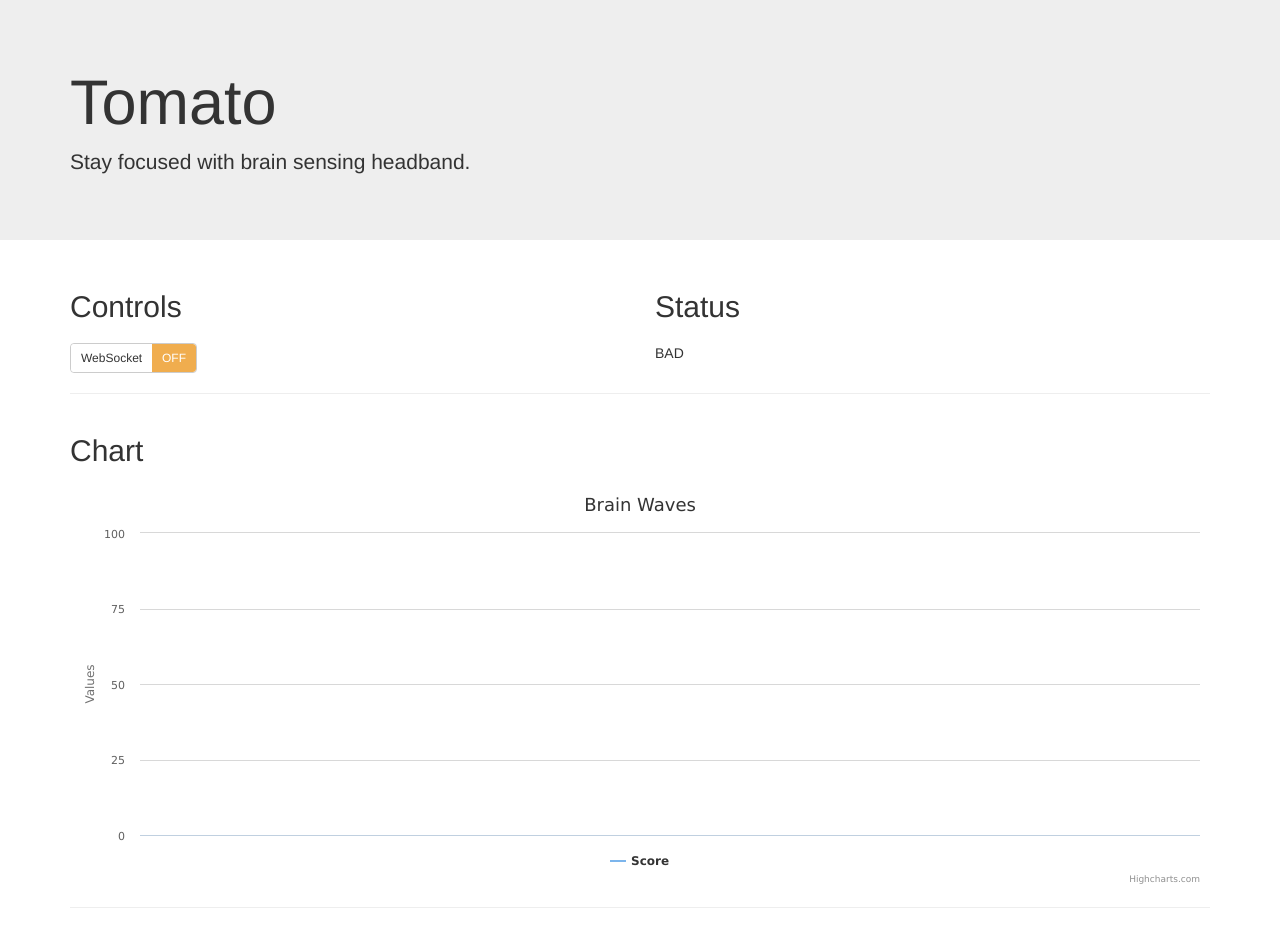
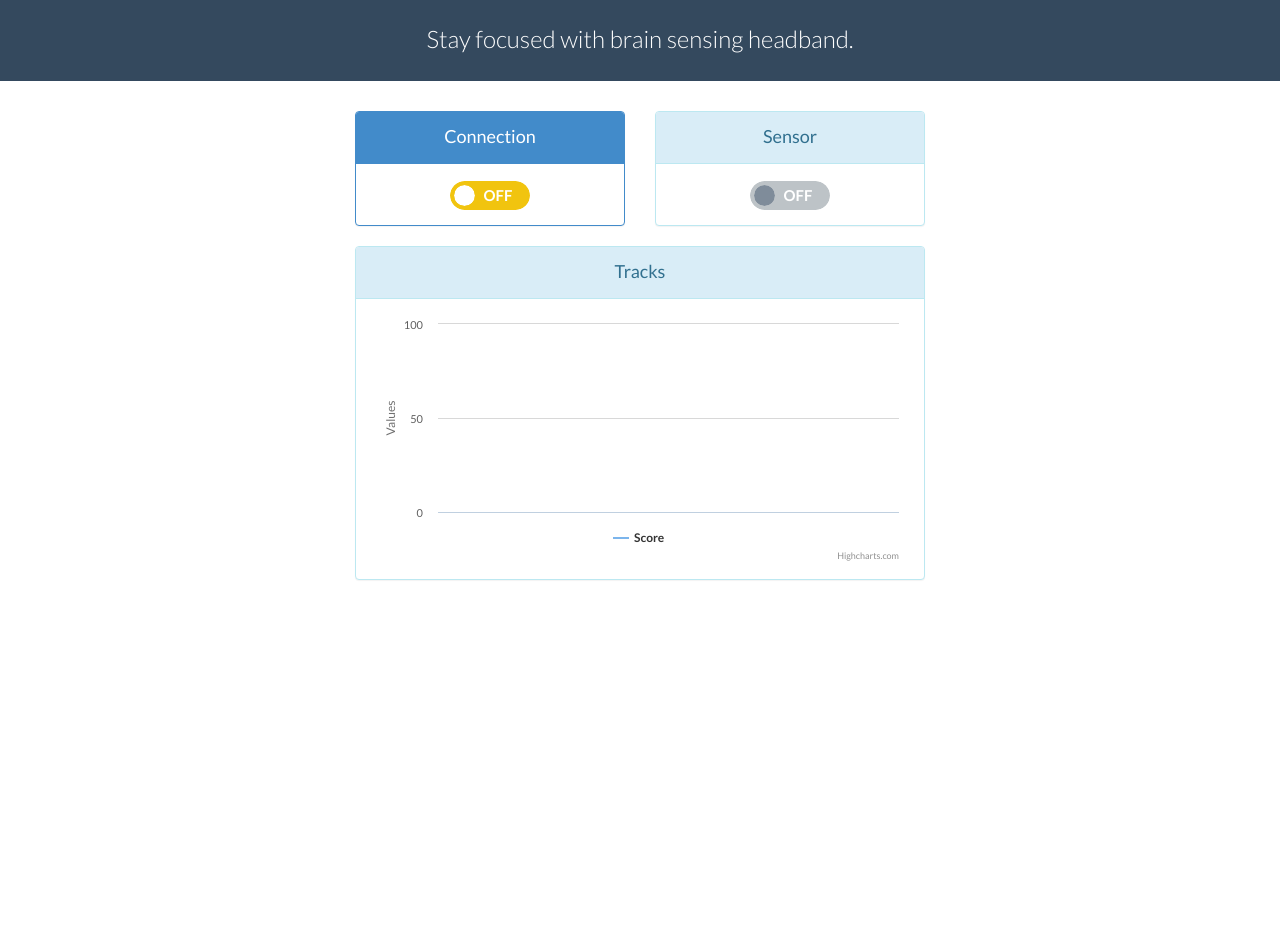
Before and after one commit to elnn/tomato, a Python web app: template templates/main.html in a window 1280 px wide. After the commit the page ends 580 px from the top, so only its background shows below. Run offline with Jinja, Linux system fonts and the light colour scheme; the template is opened without the code that fills it, so the values that code supplies are empty; some libraries are stand-ins or nearby versions.

Commit message:
Redesign layout with Flat UI components

```diff
--- a/static/css/tomato.css
+++ b/static/css/tomato.css
@@ -1,14 +1,25 @@
-h2 {
-  margin-bottom: 20px;
+.container, .jumbotron .container {
+  max-width: 600px;
 }
 
-#message-box {
-  font-family: monospace;
-  font-size: 12px;
+.jumbotron {
+  padding: 20px 0;
+  background-color: #34495E;
+}
+
+.jumbotron p {
+  margin: 0;
+  color: #FFFFFF;
+  font-size: 24px;
+  text-align: center;
+}
+
+.panel {
+  text-align: center;
 }
 
 #chart {
-  min-width: 310px;
-  height: 400px;
+  width: 100%;
+  height: 250px;
   margin: 0 auto;
 }
--- a/static/js/tomato.js
+++ b/static/js/tomato.js
@@ -19,13 +19,15 @@ $(function() {
 
       ws.onclose = function() {
         console.log('WebSocket closed.');
+        valid = false;
+        $('#checkbox-sensor').bootstrapSwitch('state', valid);
       };
 
       ws.onmessage = function(event) {
         var json = JSON.parse(event.data);
         if (json.type === 'status') {
           valid = json.value;
-          $('#status').html((valid) ? 'GOOD' : 'BAD');
+          $('#checkbox-sensor').bootstrapSwitch('state', valid);
         }
         else if (json.type === 'score' && valid) {
           var now = (new Date()).getTime();
@@ -35,18 +37,17 @@ $(function() {
     }
   }
 
-  /* websocket switch */
-  $('#checkbox-websocket').bootstrapSwitch({
-    size: 'small',
-    labelText: 'WebSocket',
-    onColor: 'success',
-    offColor: 'warning',
+  $('#checkbox-connection').bootstrapSwitch({
+    state: false,
     onSwitchChange: function(event, state) {
       (state) ? connect() : ws.close();
     },
   });
 
-  /* chart */
+  $('#checkbox-sensor').bootstrapSwitch({
+    state: false,
+  });
+
   Highcharts.setOptions({
     global: {
       useUTC: false,
@@ -62,17 +63,20 @@ $(function() {
           series = this.series;
         }
       },
+      style: {
+        fontFamily: 'Lato, sans-serif',
+      },
     },
     series: [{
       name: 'Score',
       data: [],
       marker: { enabled: false },
     }],
-    title: { text: 'Brain Waves' },
+    title: { text: null },
     legend: { enabled: true },
     xAxis: {
+      visible: true,
       type: 'datetime',
-      visible: true,
     },
     yAxis: {
       visible: true,
--- a/templates/main.html
+++ b/templates/main.html
@@ -7,13 +7,12 @@
 
     <title>Tomato</title>
 
-    <link rel="stylesheet" href="{{ static_url('css/bootstrap.min.css') }}">
-    <link rel="stylesheet" href="{{ static_url('css/bootstrap-switch.min.css') }}">
+    <link rel="stylesheet" href="{{ static_url('css/vendor/bootstrap/css/bootstrap.min.css') }}">
+    <link rel="stylesheet" href="{{ static_url('css/flat-ui.min.css') }}">
     <link rel="stylesheet" href="{{ static_url('css/tomato.css') }}">
 
-    <script src="{{ static_url('js/jquery.min.js') }}"></script>
-    <script src="{{ static_url('js/bootstrap.min.js') }}"></script>
-    <script src="{{ static_url('js/bootstrap-switch.min.js') }}"></script>
+    <script src="{{ static_url('js/vendor/jquery.min.js') }}"></script>
+    <script src="{{ static_url('js/flat-ui.min.js') }}"></script>
     <script src="{{ static_url('js/highcharts.min.js') }}"></script>
     <script src="{{ static_url('js/tomato.js') }}"></script>
   </head>
@@ -21,29 +20,36 @@
   <body>
     <div class="jumbotron">
       <div class="container">
-        <h1>Tomato</h1>
         <p>Stay focused with brain sensing headband.</p>
       </div>
     </div>
     <div class="container">
       <div class="row">
-        <div class="col-md-6">
-          <h2>Controls</h2>
-          <input type="checkbox" id="checkbox-websocket">
+        <div class="col-sm-6">
+          <div class="panel panel-primary">
+            <div class="panel-heading">Connection</div>
+            <div class="panel-body">
+              <input type="checkbox" data-toggle="switch" data-on-color="success" data-off-color="warning" id="checkbox-connection">
+            </div>
+          </div>
         </div>
-        <div class="col-md-6">
-          <h2>Status</h2>
-          <span id="status">BAD</span>
+        <div class="col-sm-6">
+          <div class="panel panel-info">
+            <div class="panel-heading">Sensor</div>
+            <div class="panel-body">
+              <input type="checkbox" data-toggle="switch" data-on-color="success" id="checkbox-sensor">
+            </div>
+          </div>
         </div>
       </div>
-      <hr>
-      <div class="row">
-        <div class="col-md-12">
-          <h2>Chart</h2>
+    </div>
+    <div class="container">
+      <div class="panel panel-info">
+        <div class="panel-heading">Tracks</div>
+        <div class="panel-body">
           <div id="chart"></div>
         </div>
       </div>
-      <hr>
     </div>
   </body>
 </html>
```
